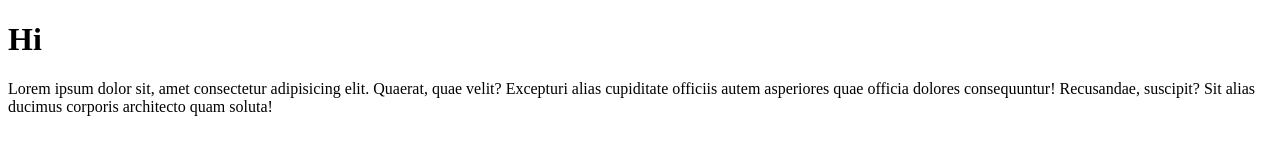
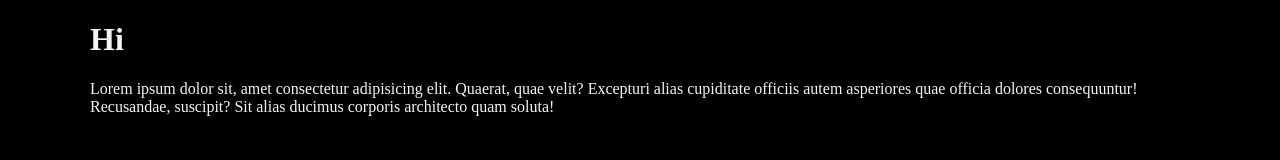
Before and after one commit to Zin-Mg-Nyunt/Project, a plain HTML site: page index.html in a window 1280 px wide. Drawn offline with Linux system fonts and the light colour scheme.

Commit message:
create style.css

```diff
--- a/index.html
+++ b/index.html
@@ -5,6 +5,7 @@
     <meta http-equiv="X-UA-Compatible" content="IE=edge" />
     <meta name="viewport" content="width=device-width, initial-scale=1.0" />
     <title>Document</title>
+    <link rel="stylesheet" href="style.css" />
   </head>
   <body>
     <h1>Hi</h1>
--- /dev/null
+++ b/style.css
@@ -0,0 +1,6 @@
+body {
+  background-color: black;
+  color: whitesmoke;
+  max-width: 1100px;
+  margin: auto;
+}
```
